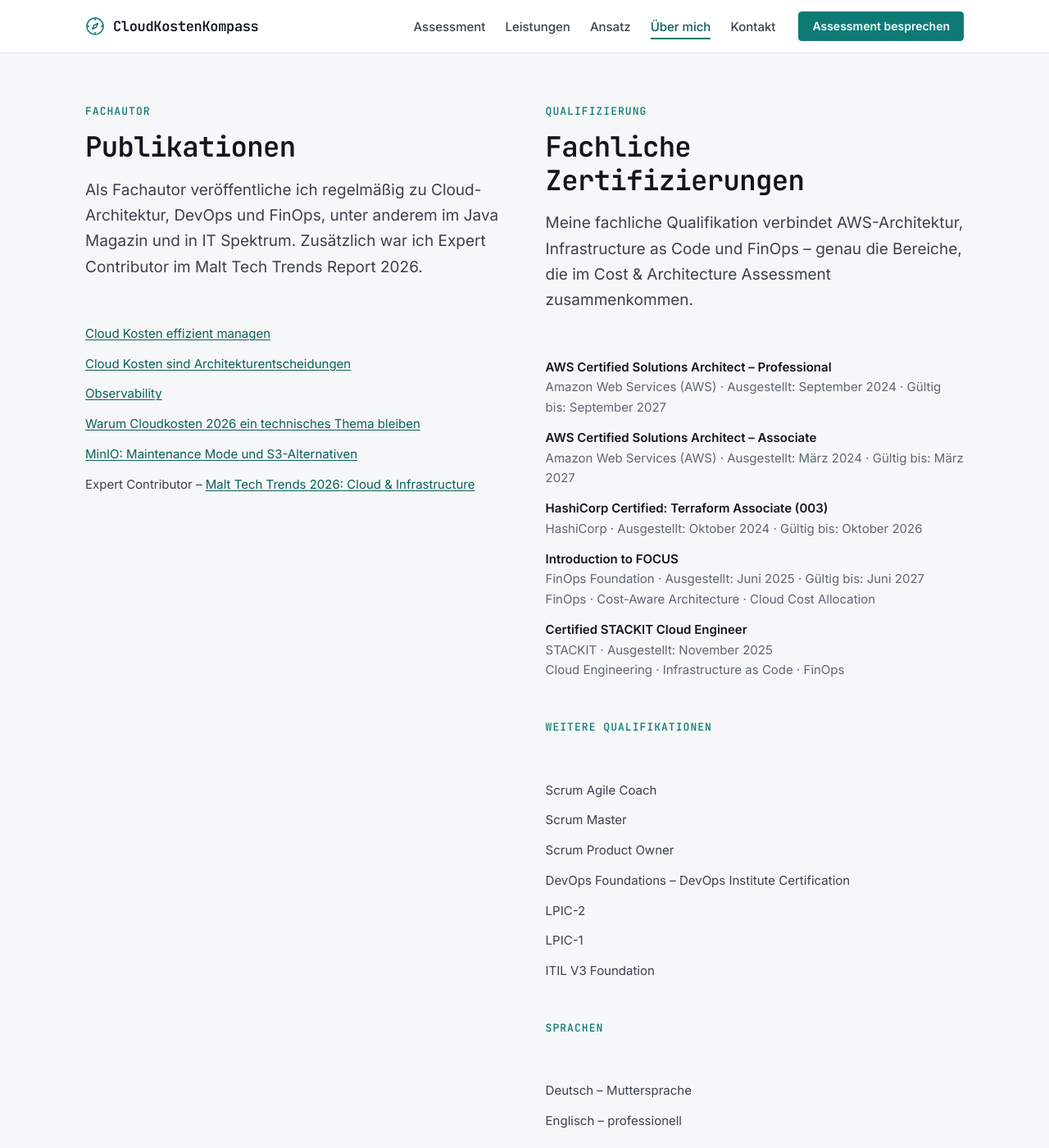
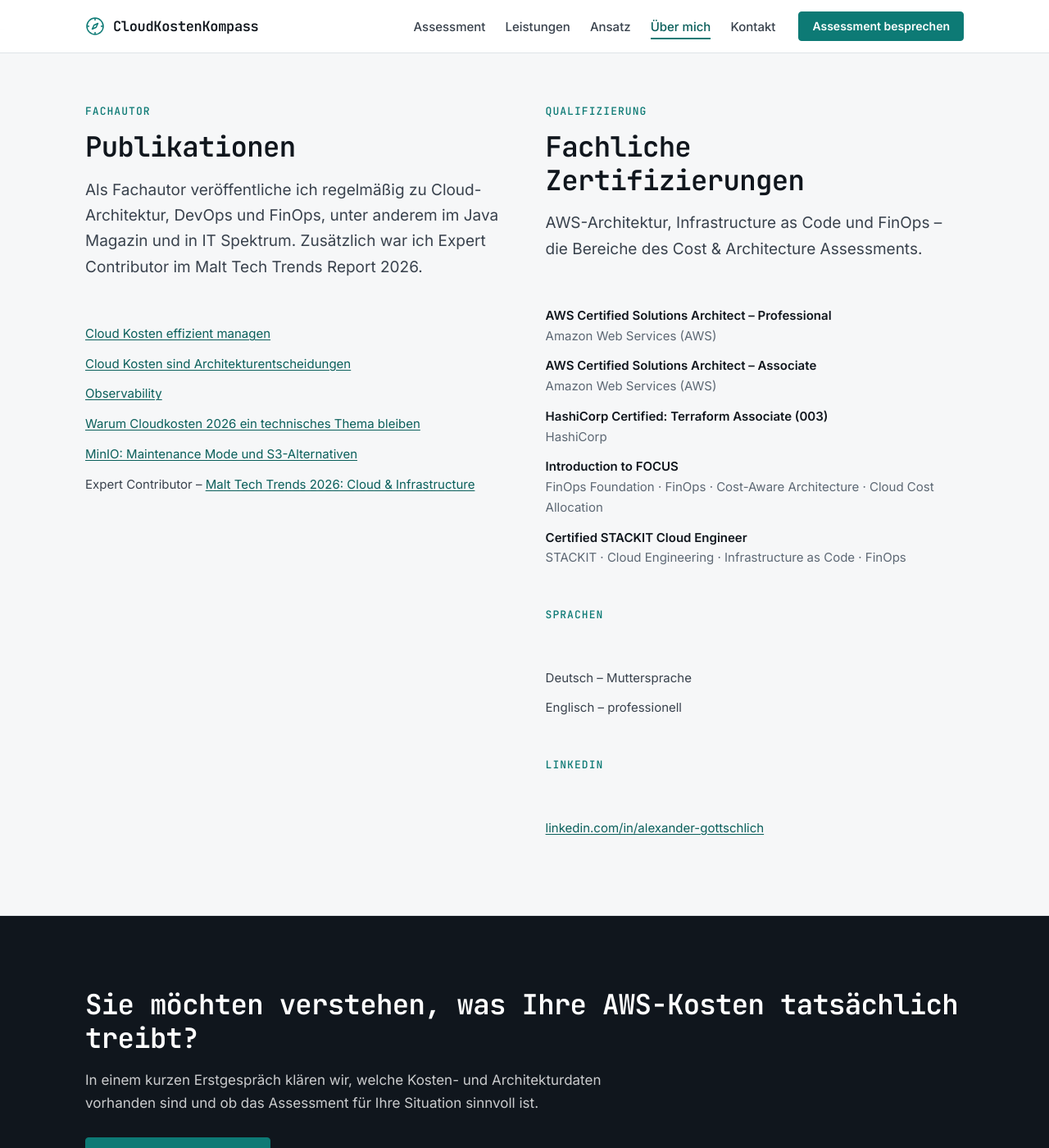
Before and after one commit to AlexanderGottschlich/cloudkostenkompass, a Jekyll site: the page built from ueber-mich.html, in a window 1280 px wide and 1400 px high, scrolled down 1534 px. Shown: the whole window at 82% size. Built offline with Jekyll 4.4.1, drawn with Linux system fonts in a browser that asks for light colours.

Commit message:
Über mich: Zertifikate straffen, LinkedIn-Link ergänzen
- Ausstellungs- und Gültigkeitsdaten der Zertifikate entfernt
- Einleitung auf Kernaussage gekürzt
- 'Weitere Qualifikationen' (Scrum/LPIC/ITIL) entfernt
- LinkedIn-Link ergänzt (rel='me noopener')

```diff
--- a/ueber-mich.html
+++ b/ueber-mich.html
@@ -120,48 +120,32 @@
           <p class="eyebrow">Qualifizierung</p>
           <h2>Fachliche Zertifizierungen</h2>
           <p class="lede">
-            Meine fachliche Qualifikation verbindet AWS-Architektur,
-            Infrastructure as Code und FinOps – genau die Bereiche, die im
-            Cost &amp; Architecture Assessment zusammenkommen.
+            AWS-Architektur, Infrastructure as Code und FinOps – die Bereiche
+            des Cost &amp; Architecture Assessments.
           </p>
         </div>
 
         <ul class="meta-list">
           <li>
             <strong>AWS Certified Solutions Architect – Professional</strong><br>
-            <span class="text-muted">Amazon Web Services (AWS) · Ausgestellt: September 2024 · Gültig bis: September 2027</span>
+            <span class="text-muted">Amazon Web Services (AWS)</span>
           </li>
           <li>
             <strong>AWS Certified Solutions Architect – Associate</strong><br>
-            <span class="text-muted">Amazon Web Services (AWS) · Ausgestellt: März 2024 · Gültig bis: März 2027</span>
+            <span class="text-muted">Amazon Web Services (AWS)</span>
           </li>
           <li>
             <strong>HashiCorp Certified: Terraform Associate (003)</strong><br>
-            <span class="text-muted">HashiCorp · Ausgestellt: Oktober 2024 · Gültig bis: Oktober 2026</span>
+            <span class="text-muted">HashiCorp</span>
           </li>
           <li>
             <strong>Introduction to FOCUS</strong><br>
-            <span class="text-muted">FinOps Foundation · Ausgestellt: Juni 2025 · Gültig bis: Juni 2027</span><br>
-            <span class="text-muted">FinOps · Cost-Aware Architecture · Cloud Cost Allocation</span>
+            <span class="text-muted">FinOps Foundation · FinOps · Cost-Aware Architecture · Cloud Cost Allocation</span>
           </li>
           <li>
             <strong>Certified STACKIT Cloud Engineer</strong><br>
-            <span class="text-muted">STACKIT · Ausgestellt: November 2025</span><br>
-            <span class="text-muted">Cloud Engineering · Infrastructure as Code · FinOps</span>
+            <span class="text-muted">STACKIT · Cloud Engineering · Infrastructure as Code · FinOps</span>
           </li>
-        </ul>
-
-        <div class="section__header" style="margin-top: 2.5rem;">
-          <p class="eyebrow">Weitere Qualifikationen</p>
-        </div>
-        <ul class="meta-list">
-          <li>Scrum Agile Coach</li>
-          <li>Scrum Master</li>
-          <li>Scrum Product Owner</li>
-          <li>DevOps Foundations – DevOps Institute Certification</li>
-          <li>LPIC-2</li>
-          <li>LPIC-1</li>
-          <li>ITIL V3 Foundation</li>
         </ul>
 
         <div class="section__header" style="margin-top: 2.5rem;">
@@ -170,6 +154,15 @@
         <ul class="meta-list">
           <li>Deutsch – Muttersprache</li>
           <li>Englisch – professionell</li>
+        </ul>
+
+        <div class="section__header" style="margin-top: 2.5rem;">
+          <p class="eyebrow">LinkedIn</p>
+        </div>
+        <ul class="meta-list">
+          <li>
+            <a href="https://www.linkedin.com/in/alexander-gottschlich" rel="me noopener">linkedin.com/in/alexander-gottschlich</a>
+          </li>
         </ul>
       </div>
     </div>
```
